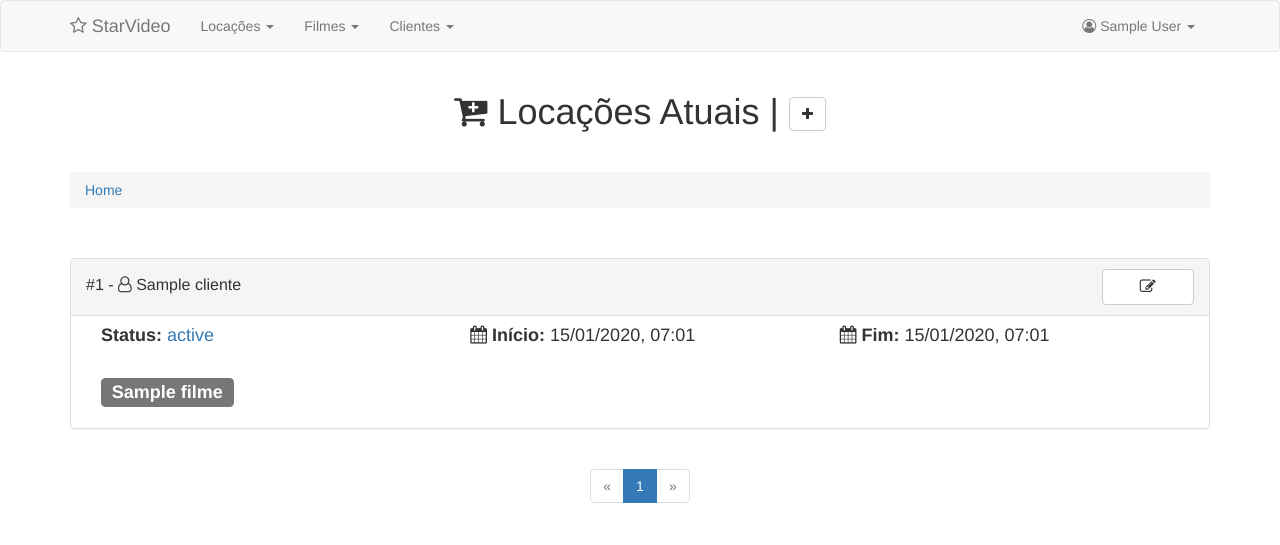
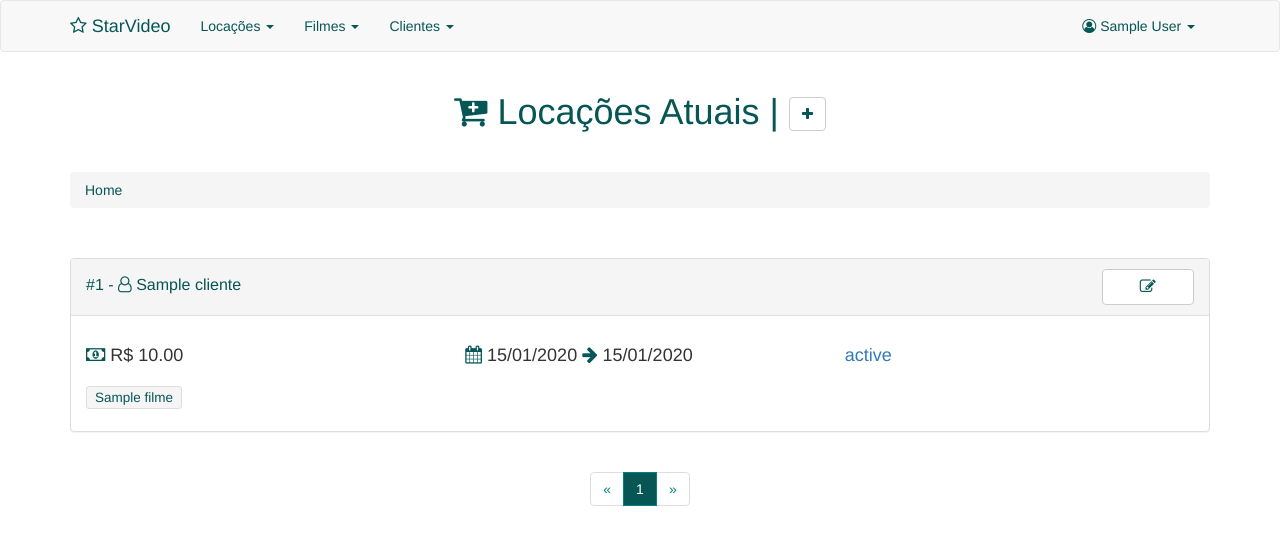
Before and after one commit to marcomvidal/StarVideo, a Django app: page / in a window 1280 px wide, after a click on "Locações". Shown: the top 545 px of the page. Run offline with Django 3.2, Linux system fonts and the light colour scheme; a user stored in the database is signed in; tables that the repository leaves empty hold one stand-in row (values such as "Sample post"); some libraries are stand-ins or nearby versions.

Commit message:
Sistema de login, bloqueios de nível de acesso e ajustes cosméticos

```diff
--- a/StarVideo/settings.py
+++ b/StarVideo/settings.py
@@ -18,6 +18,9 @@ BASE_DIR = os.path.dirname(os.path.dirname(os.path.abspath(__file__)))
 
 # Quick-start development settings - unsuitable for production
 # See https://docs.djangoproject.com/en/1.11/howto/deployment/checklist/
+
+LOGIN_REDIRECT_URL = '/'
+LOGOUT_REDIRECT_URL = '/'
 
 # SECURITY WARNING: keep the secret key used in production secret!
 SECRET_KEY = 'mt(*4ptvg*g-3#ww%+xuvvxvf6csxh5c@)*v$=6-*b5&3vk3$1'
--- a/locacoes/static/css/style.css
+++ b/locacoes/static/css/style.css
@@ -12,6 +12,10 @@ h1 {
     border-style: solid;
     border-width: 1px 1px 0px 1px;
 }
+
+/**
+*   Ajustes de posicionamento
+*/
 
 .container-filme {
     min-height: 650px;
@@ -63,3 +67,50 @@ h1 {
     padding-top: 7px;
     padding-left: 0px;
 }
+
+/**
+*   Ajustes de cores
+*/
+.pagination>.disabled>span, .pagination>.disabled>span:focus, .pagination>.disabled>span:hover,
+.pagination>.disabled>a, .pagination>.disabled>a:focus, .pagination>.disabled>a:hover,
+.navbar-default .navbar-nav>.open>a, .navbar-default .navbar-nav>.open>a:focus,
+.navbar-default .navbar-nav>li>a:focus, .navbar-default .navbar-nav>li>a:hover,
+.navbar-default .navbar-brand:focus, .navbar-default .navbar-brand:hover,
+.dropdown-menu>li>a:focus, .dropdown-menu>li>a:hover,
+.navbar-default .navbar-nav>.open>a:hover,
+.pagination>li>a, .pagination>li>span
+{ color: teal }
+
+.panel-title>.small, .panel-title>.small>a, .panel-title>a, .panel-title>small, .panel-title>small>a,
+.navbar-default .navbar-nav>li>a,
+.navbar-default .navbar-brand,
+.panel-default>.panel-heading,
+.dropdown-menu>li>a,
+.label-default,
+a, i, strong, h1
+{ color: #065656; }
+
+.pagination>.active>a, .pagination>.active>a:focus, .pagination>.active>a:hover, .pagination>.active>span, .pagination>.active>span:focus, .pagination>.active>span:hover
+{
+    border-color: teal;
+    background-color: #065656;
+}
+
+a.thumbnail.active, a.thumbnail:focus, a.thumbnail:hover, .form-control:focus, .form-control:focus
+{ border-color: teal; }
+
+.btn-default.focus, .btn-default:focus, .form-control:focus
+{
+    box-shadow: inset 0 1px 1px rgba(0,0,0,.075), 0 0 8px rgba(5, 128, 105, 0.6);
+    outline-color: teal;
+}
+
+.label-default, .label
+{
+    border: #ddd 1px solid;
+    background-color: #f5f5f5;
+    font-weight: 300;
+}
+
+.btn-danger > i
+{ color: white }
--- a/locacoes/templates/common/estado_locacao.html
+++ b/locacoes/templates/common/estado_locacao.html
@@ -1,9 +1,9 @@
 {% if locacao.status_locacao.id == 1 %}
-<a class="text-primary"><i class="{{ locacao.status_locacao.icone }}"></i> {{ locacao.status_locacao.status_locacao }}</a>
+<span class="text-primary"><span class="{{ locacao.status_locacao.icone }}"></span> {{ locacao.status_locacao.status_locacao }}</span>
 {% elif locacao.status_locacao.id == 2 %}
-<a class="text-warning"><i class="{{ locacao.status_locacao.icone }}"></i> {{ locacao.status_locacao.status_locacao }}</a>
+<span class="text-warning"><span class="{{ locacao.status_locacao.icone }}"></span> {{ locacao.status_locacao.status_locacao }}</span>
 {% elif locacao.status_locacao.id == 3 %}
-<a class="text-danger"><i class="{{ locacao.status_locacao.icone }}"></i> {{ locacao.status_locacao.status_locacao }}</a>
+<span class="text-danger"><span class="{{ locacao.status_locacao.icone }}"></span> {{ locacao.status_locacao.status_locacao }}</span>
 {% else %}
-<a class="text-success"><i class="{{ locacao.status_locacao.icone }}"></i> {{ locacao.status_locacao.status_locacao }}</a>
+<span class="text-success"><span class="{{ locacao.status_locacao.icone }}"></span> {{ locacao.status_locacao.status_locacao }}</spans>
 {% endif %}
--- a/locacoes/templates/common/navbar.html
+++ b/locacoes/templates/common/navbar.html
@@ -19,21 +19,27 @@
           <a href="#" class="dropdown-toggle" data-toggle="dropdown" role="button" aria-haspopup="true" aria-expanded="false">Locações <span class="caret"></span></a>
           <ul class="dropdown-menu">
             <li><a href="{% url 'locacoes:locacoes-index' %}"><i class="fa fa-th"></i> Ver todas</a></li>
+            {% if user.is_authenticated %}
             <li><a href="{% url 'locacoes:locacoes-criar' %}"><i class="fa fa-plus"></i> Cadastrar</a></li>
+            {% endif %}
           </ul>
         </li>
         <li class="dropdown">
           <a href="#" class="dropdown-toggle" data-toggle="dropdown" role="button" aria-haspopup="true" aria-expanded="false">Filmes <span class="caret"></span></a>
           <ul class="dropdown-menu">
             <li><a href="{% url 'locacoes:filmes-index' %}"><i class="fa fa-th"></i> Ver todos</a></li>
+            {% if user.is_authenticated %}
             <li><a href="{% url 'locacoes:filmes-criar' %}"><i class="fa fa-plus"></i> Cadastrar</a></li>
+            {% endif %}
           </ul>
         </li>
         <li class="dropdown">
           <a href="#" class="dropdown-toggle" data-toggle="dropdown" role="button" aria-haspopup="true" aria-expanded="false">Clientes <span class="caret"></span></a>
           <ul class="dropdown-menu">
             <li><a href="{% url 'locacoes:clientes-index' %}"><i class="fa fa-th"></i> Ver todos</a></li>
+            {% if user.is_authenticated %}
             <li><a href="{% url 'locacoes:clientes-criar' %}"><i class="fa fa-plus"></i> Cadastrar</a></li>
+            {% endif %}
           </ul>
         </li>
       </ul>
@@ -43,12 +49,12 @@
           {% if user.is_authenticated %}
               <i class="fa fa-user-circle-o"></i> {{ user.first_name }} {{ user.last_name }} <span class="caret"></span></a>
             <ul class="dropdown-menu">
-                <li><a href="#"><span class="fa fa-sign-out"></span> Sair</a></li>
+                <li><a href="{% url 'locacoes:logout' %}"><span class="fa fa-sign-out"></span> Sair</a></li>
             </ul>
           {% else %}
             <i class="fa fa-user"></i> Visitante <span class="caret"></span></a>
             <ul class="dropdown-menu">
-              <li><a href="#"><i class="fa fa-sign-in"></i> Entrar</a></li>
+              <li><a href="{% url 'locacoes:login' %}"><i class="fa fa-sign-in"></i> Entrar</a></li>
             </ul>
           {% endif %}
         </li>
--- a/locacoes/templates/filmes/detail.html
+++ b/locacoes/templates/filmes/detail.html
@@ -11,7 +11,9 @@
     {% if filme.blockbuster is True %}
     <i class="fa fa-star-o" title="Este filme é um blockbuster"></i>
     {% endif %}
+    {% if user.is_authenticated %}
     | <a class="btn btn-default" href={% url 'locacoes:filmes-editar' pk=filme.id %}><i class="fa fa-pencil-square-o" title="Editar este filme"></i></a>
+    {% endif %}
 </h1>
 
 
@@ -29,7 +31,9 @@
     <div class="col-md-8">
         <div class="col-md-12">
             <div class="panel panel-default">
-                <div class="panel-heading">Sinopse</div>
+                <div class="panel-heading">
+                    <h4>Sinopse</h4>
+                </div>
                 <div class="panel-body">
                     <p>{{ filme.sinopse|escape }}</p>
                     <p><strong>Cadastrado por:</strong> {{ filme.usuario.first_name }} {{ filme.usuario.last_name }}</p>
--- a/locacoes/templates/locacoes/form.html
+++ b/locacoes/templates/locacoes/form.html
@@ -114,15 +114,15 @@
             <div class="panel panel-default">
                 <div class="panel-body">
                     <div class="col-md-4 col-sm-2">
-                        <p>Filmes:</p>
+                        <h4>Filmes:</h4>
                         <h1 class="text-left">{{ locacao.filmes.count }}</h1>
                     </div>
                     <div class="col-md-4 col-sm-5">
-                        <p>Multa:</p>
+                        <h4>Multa:</h4>
                         <h1 class="text-left">R$ {{ locacao.multa|default:0 }}</h1>
                     </div>
                     <div class="col-md-4 col-sm-5">
-                        <p>Total:</p>
+                        <h4>Total:</h4>
                         <h1 class="text-left">R$ {{ locacao.total|default:0 }}</h1>
                     </div>
                 </div>
--- a/locacoes/templates/locacoes/index.html
+++ b/locacoes/templates/locacoes/index.html
@@ -5,7 +5,12 @@
 
 
 {% block body %}
-<h1><i class="fa fa-cart-plus"></i> Locações Atuais | <a class="btn btn-default" href="{% url 'locacoes:locacoes-criar' %}" title="Adicionar uma nova locação."><i class="fa fa-plus"></i></a></h1>
+<h1>
+    <i class="fa fa-cart-plus"></i> Locações Atuais
+    {% if user.is_authenticated %}
+    | <a class="btn btn-default" href="{% url 'locacoes:locacoes-criar' %}" title="Adicionar uma nova locação."><i class="fa fa-plus"></i></a>
+    {% endif %}
+</h1>
 
 
 <p>&nbsp;</p>
@@ -24,43 +29,57 @@
     {% for locacao in locacoes %}
     <div class="col-md-12">
         <div class="panel panel-default">
+
             <div class="panel-heading col-md-12 col-xs-12">
-
-                <h3 class="panel-title col-md-11 col-xs-11 titulo-painel-locacao">
-                    #{{ locacao.id }}
+                <h4 class="panel-title col-md-11 col-xs-11 titulo-painel-locacao">
+                    <span>#{{ locacao.id }}</span>
                     {% if locacao.cliente %}
                         - <a href="{% url 'locacoes:clientes-detalhes' pk=locacao.cliente.id %}"> <i class="fa fa-user-o"   title="Cliente"></i>
                         {{ locacao.cliente.nome }}
                         </a>
                     {% endif %}
-                </h3>
+                </h4>
+                {% if user.is_authenticated %}
                 <a href="{% url 'locacoes:locacoes-editar' pk=locacao.pk %}" class="col-md-1 col-xs-1 panel-title btn btn-default">
                     <i class="fa fa-edit" title="Editar locação"></i>
                 </a>
+                {% endif %}
+            </div>
 
+            <div class="panel-body">
+                <div class="row">
+                    <div class="col-md-12">
+                        &nbsp;
                     </div>
-            <div class="panel-body">
+
                     <div class="col-md-4">
-                    <h4><strong>Status:</strong>
+                        <h4><i class="fa fa-money"></i> R$ {{ locacao.total }}</h4>
+                    </div>
+
+                    <div class="col-md-4">
+                        <h4><i class="fa fa-calendar"></i> {{ locacao.data_inicio|date:"d/m/Y" }} <i class="fa fa-arrow-right"></i> {{ locacao.data_fim|date:"d/m/Y" }}</h4>
+                    </div>
+
+                    <div class="col-md-4">
+                        <h4>
                             {% block estado_locacao %}
                                 {% include "common/estado_locacao.html" %}
                             {% endblock %}
                         </h4>
                     </div>
-                <div class="col-md-4">
-                    <h4><i class="fa fa-calendar"></i> <strong>Início:</strong> {{ locacao.data_inicio|date:"d/m/Y, h:m" }}</h4>
                 </div>
-                <div class="col-md-4">
-                    <h4><i class="fa fa-calendar"></i> <strong>Fim:</strong> {{ locacao.data_inicio|date:"d/m/Y, h:m" }}</h4>
-                </div>
+
+                <div class="row">
                     <div class="col-md-12">
-                    <h3>
+                        <h4>
                         {% for filme in locacao.filmes.all %}
                             <a href="{% url 'locacoes:filmes-detalhes' pk=filme.id %}"><span class="label label-default">{{ filme.titulo }}</span></a>
                         {% endfor %}
-                    </h3>
+                        </h4>
                     </div>
                 </div>
+            </div>
+
         </div>
     </div>
     {% endfor %}
--- a/locacoes/urls.py
+++ b/locacoes/urls.py
@@ -2,6 +2,8 @@
 URL Dispatcher: App 'locacoes'
 """
 from django.conf.urls import url
+from django.contrib.auth import views as auth_views
+
 
 from . import views
 
@@ -10,6 +12,8 @@ app_name = 'locacoes'
 
 urlpatterns = [
     url(r'^$',                                          views.LocacaoListView.as_view(),        name="locacoes-index"),
+    url(r'^login/$',                                    auth_views.login,                       name='login'),
+    url(r'^logout/$',                                   auth_views.logout,                      name='logout'),
     url(r'locacoes/novo/$',                             views.locacoes_criar,                   name="locacoes-criar"),
     url(r'locacoes/(?P<pk>[0-9]+)/editar/$',            views.locacoes_editar,                  name="locacoes-editar"),
     url(r'locacoes/(?P<pk>[0-9]+)/cliente/$',           views.locacoes_addcliente,              name="locacoes-addcliente"),
```
Also changed, not shown: locacoes/templates/clientes/detail.html (+12 -4 lines), locacoes/templates/clientes/index.html (+10 -1 lines), locacoes/templates/filmes/index.html (+9 -1 lines), locacoes/templates/registration/login.html (added, +45 -0 lines). Lines whose indentation alone changed are shown as unchanged.
